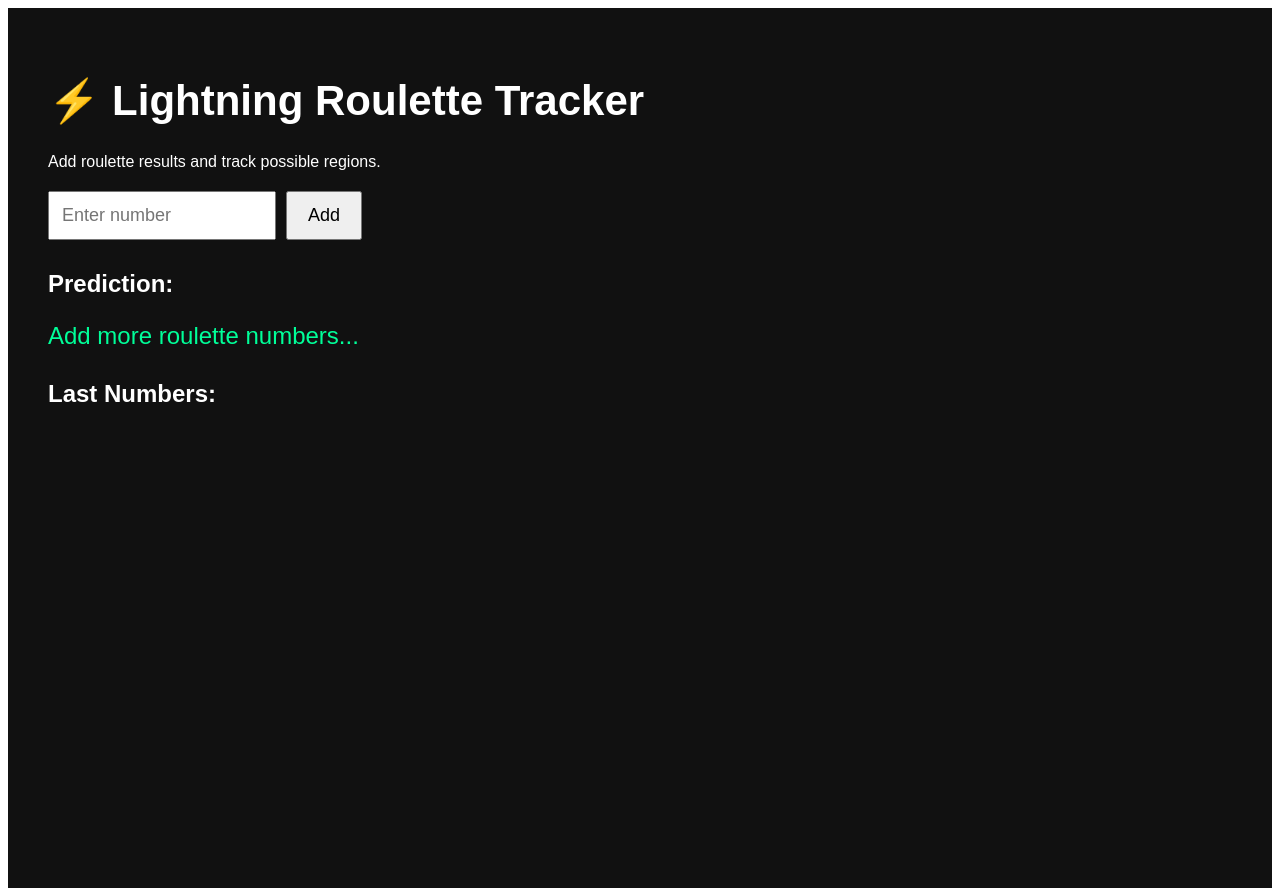
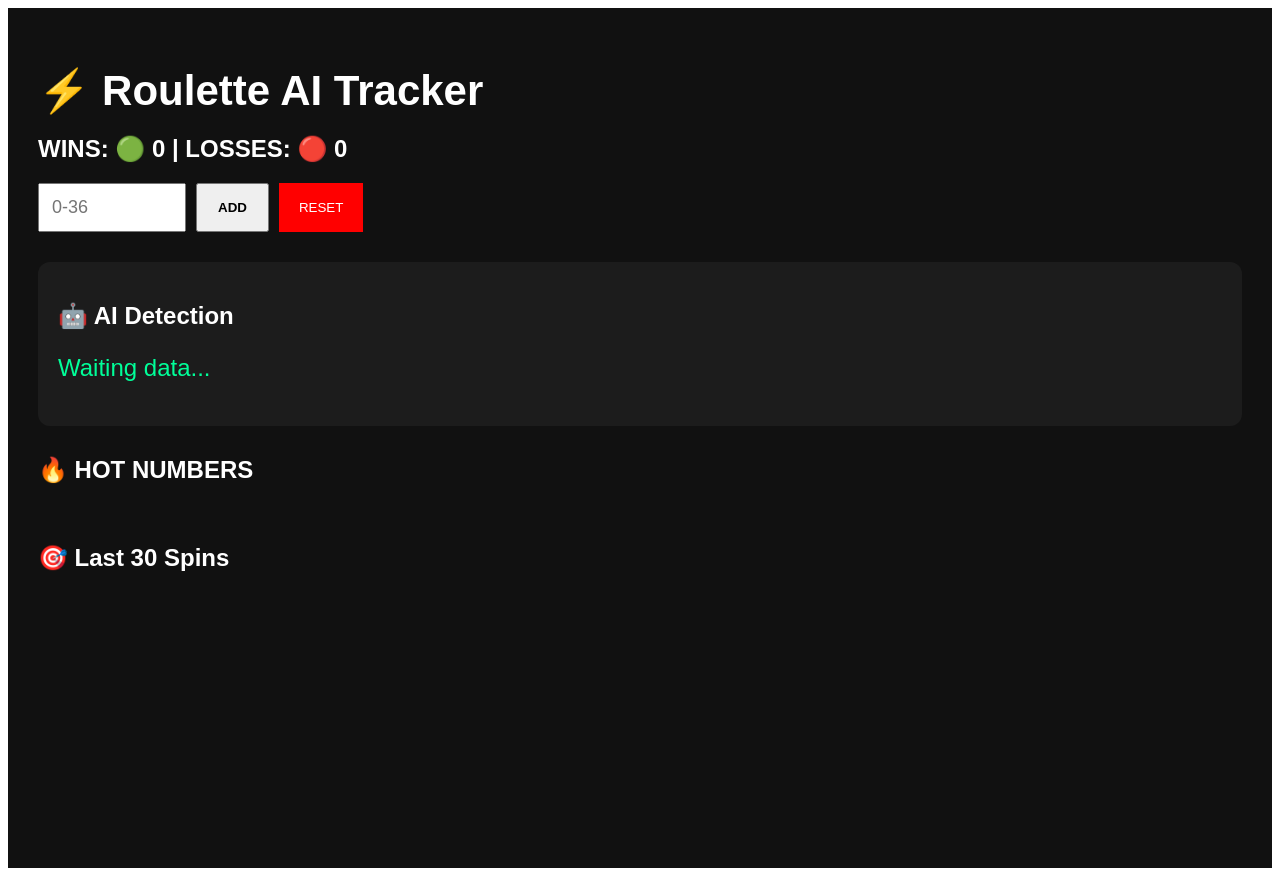
Before and after one commit to leonardoans07/roleta, a Next.js app: page / in a window 1280 px wide. Built offline with nearby package versions, Linux system fonts and the light colour scheme.

Commit message:
Update page.js

```diff
--- a/app/page.js
+++ b/app/page.js
@@ -1,117 +1,360 @@
 'use client'
 
-import { useState } from 'react'
+import { useState, useEffect } from 'react'
+
+const redNumbers = [
+  1,3,5,7,9,12,14,16,18,19,
+  21,23,25,27,30,32,34,36
+]
+
+const wheel = [
+  0,32,15,19,4,21,2,25,17,34,6,
+  27,13,36,11,30,8,23,10,5,24,
+  16,33,1,20,14,31,9,22,18,29,
+  7,28,12,35,3,26
+]
 
 export default function Home() {
+
+  const [input, setInput] = useState('')
   const [numbers, setNumbers] = useState([])
-  const [input, setInput] = useState('')
+  const [prediction, setPrediction] = useState('Waiting data...')
+  const [wins, setWins] = useState(0)
+  const [losses, setLosses] = useState(0)
+  const [lastPrediction, setLastPrediction] = useState(null)
+  const [hotNumbers, setHotNumbers] = useState([])
+
+  useEffect(() => {
+    const saved = localStorage.getItem('roulette_numbers')
+
+    if(saved){
+      setNumbers(JSON.parse(saved))
+    }
+  }, [])
+
+  useEffect(() => {
+    localStorage.setItem(
+      'roulette_numbers',
+      JSON.stringify(numbers)
+    )
+  }, [numbers])
+
+  const getColor = (n) => {
+    if(n === 0) return 'green'
+    return redNumbers.includes(n) ? 'red' : 'black'
+  }
+
+  const getRegion = (n) => {
+    if(n >= 1 && n <= 12) return '1-12'
+    if(n >= 13 && n <= 24) return '13-24'
+    if(n >= 25 && n <= 36) return '25-36'
+    return 'ZERO'
+  }
+
+  const getSector = (n) => {
+
+    const index = wheel.indexOf(n)
+
+    if(index <= 12) return 'Voisins'
+    if(index <= 24) return 'Tiers'
+
+    return 'Orphelins'
+  }
+
+  const detectPattern = (arr) => {
+
+    if(arr.length < 6){
+      return 'Collecting spins...'
+    }
+
+    const lastThree = arr.slice(0,3)
+
+    const sameRegion =
+      getRegion(lastThree[0]) === getRegion(lastThree[1])
+
+    if(sameRegion){
+      return `🔥 Pattern detected: ${getRegion(lastThree[0])}`
+    }
+
+    const sameSector =
+      getSector(lastThree[0]) === getSector(lastThree[1])
+
+    if(sameSector){
+      return `⚡ Sector repeating: ${getSector(lastThree[0])}`
+    }
+
+    const evenPattern =
+      lastThree.every(n => n % 2 === 0)
+
+    if(evenPattern){
+      return '🟢 Even streak detected'
+    }
+
+    return 'No strong pattern'
+  }
+
+  const generatePrediction = (arr) => {
+
+    if(arr.length < 5){
+      return 'Waiting more numbers...'
+    }
+
+    const latest = arr[0]
+
+    const region = getRegion(latest)
+
+    if(region === '1-12'){
+      return 'Possible move → 13-24'
+    }
+
+    if(region === '13-24'){
+      return 'Possible move → 25-36'
+    }
+
+    if(region === '25-36'){
+      return 'Possible move → 1-12'
+    }
+
+    return 'Watch table'
+  }
+
+  const updateHotNumbers = (arr) => {
+
+    const freq = {}
+
+    arr.forEach(n => {
+      freq[n] = (freq[n] || 0) + 1
+    })
+
+    const sorted = Object.entries(freq)
+      .sort((a,b) => b[1] - a[1])
+      .slice(0,5)
+
+    setHotNumbers(sorted)
+  }
 
   const addNumber = () => {
-    if (input === '') return
 
-    setNumbers([parseInt(input), ...numbers.slice(0, 29)])
+    if(input === '') return
+
+    const num = parseInt(input)
+
+    if(num < 0 || num > 36) return
+
+    const updated = [num, ...numbers].slice(0,30)
+
+    if(lastPrediction){
+
+      const predictedRegion =
+        lastPrediction.split('→ ')[1]
+
+      if(predictedRegion){
+
+        if(getRegion(num) === predictedRegion){
+
+          setWins(prev => prev + 1)
+
+        } else {
+
+          setLosses(prev => prev + 1)
+
+        }
+      }
+    }
+
+    const newPrediction =
+      generatePrediction(updated)
+
+    setLastPrediction(newPrediction)
+
+    setPrediction(
+      detectPattern(updated) +
+      ' | ' +
+      newPrediction
+    )
+
+    updateHotNumbers(updated)
+
+    setNumbers(updated)
+
     setInput('')
   }
 
-  const getPrediction = () => {
-    if (numbers.length < 5) {
-      return 'Add more roulette numbers...'
-    }
+  const resetAll = () => {
 
-    const last = numbers[0]
+    setNumbers([])
+    setWins(0)
+    setLosses(0)
+    setPrediction('Waiting data...')
+    setHotNumbers([])
 
-    if (last >= 1 && last <= 12) {
-      return 'Possible region: 13-24'
-    }
-
-    if (last >= 13 && last <= 24) {
-      return 'Possible region: 25-36'
-    }
-
-    if (last >= 25 && last <= 36) {
-      return 'Possible region: 1-12'
-    }
-
-    return 'Watch next spin carefully'
+    localStorage.removeItem('roulette_numbers')
   }
 
   return (
-    <main
-      style={{
-        minHeight: '100vh',
-        background: '#111',
-        color: 'white',
-        padding: '40px',
-        fontFamily: 'Arial'
-      }}
-    >
-      <h1 style={{ fontSize: '42px' }}>
-        ⚡ Lightning Roulette Tracker
+
+    <main style={{
+      background:'#111',
+      minHeight:'100vh',
+      color:'white',
+      padding:'30px',
+      fontFamily:'Arial'
+    }}>
+
+      <h1 style={{
+        fontSize:'42px',
+        marginBottom:'10px'
+      }}>
+        ⚡ Roulette AI Tracker
       </h1>
 
-      <p>
-        Add roulette results and track possible regions.
-      </p>
+      <h2>
+        WINS: 🟢 {wins}
+        {' | '}
+        LOSSES: 🔴 {losses}
+      </h2>
 
-      <div style={{ marginTop: '20px' }}>
+      <div style={{
+        marginTop:'20px',
+        display:'flex',
+        gap:'10px'
+      }}>
+
         <input
           type="number"
+          placeholder="0-36"
           value={input}
-          onChange={(e) => setInput(e.target.value)}
-          placeholder="Enter number"
+          onChange={(e)=>setInput(e.target.value)}
           style={{
-            padding: '12px',
-            fontSize: '18px',
-            width: '200px',
-            marginRight: '10px'
+            padding:'12px',
+            fontSize:'18px',
+            width:'120px'
           }}
         />
 
         <button
           onClick={addNumber}
           style={{
-            padding: '12px 20px',
-            fontSize: '18px',
-            cursor: 'pointer'
+            padding:'12px 20px',
+            cursor:'pointer',
+            fontWeight:'bold'
           }}
         >
-          Add
+          ADD
         </button>
+
+        <button
+          onClick={resetAll}
+          style={{
+            padding:'12px 20px',
+            cursor:'pointer',
+            background:'red',
+            color:'white',
+            border:'none'
+          }}
+        >
+          RESET
+        </button>
+
       </div>
 
-      <div style={{ marginTop: '30px' }}>
-        <h2>Prediction:</h2>
-        <p style={{ color: '#00ff99', fontSize: '24px' }}>
-          {getPrediction()}
+      <div style={{
+        marginTop:'30px',
+        background:'#1c1c1c',
+        padding:'20px',
+        borderRadius:'12px'
+      }}>
+
+        <h2>🤖 AI Detection</h2>
+
+        <p style={{
+          color:'#00ff99',
+          fontSize:'24px'
+        }}>
+          {prediction}
         </p>
+
       </div>
 
-      <div style={{ marginTop: '30px' }}>
-        <h2>Last Numbers:</h2>
+      <div style={{
+        marginTop:'30px'
+      }}>
 
-        <div
-          style={{
-            display: 'flex',
-            gap: '10px',
-            flexWrap: 'wrap'
-          }}
-        >
-          {numbers.map((n, i) => (
+        <h2>🔥 HOT NUMBERS</h2>
+
+        <div style={{
+          display:'flex',
+          gap:'10px',
+          flexWrap:'wrap'
+        }}>
+
+          {hotNumbers.map(([num,count],i)=>(
+
             <div
               key={i}
               style={{
-                background: '#222',
-                padding: '12px',
-                borderRadius: '10px',
-                minWidth: '50px',
-                textAlign: 'center'
+                background:'#222',
+                padding:'15px',
+                borderRadius:'12px',
+                textAlign:'center',
+                minWidth:'80px'
+              }}
+            >
+              <div style={{
+                fontSize:'24px'
+              }}>
+                {num}
+              </div>
+
+              <div>
+                {count}x
+              </div>
+            </div>
+
+          ))}
+
+        </div>
+
+      </div>
+
+      <div style={{
+        marginTop:'40px'
+      }}>
+
+        <h2>🎯 Last 30 Spins</h2>
+
+        <div style={{
+          display:'flex',
+          gap:'10px',
+          flexWrap:'wrap'
+        }}>
+
+          {numbers.map((n,i)=>(
+
+            <div
+              key={i}
+              style={{
+                width:'60px',
+                height:'60px',
+                borderRadius:'50%',
+                background:getColor(n),
+                display:'flex',
+                alignItems:'center',
+                justifyContent:'center',
+                fontWeight:'bold',
+                fontSize:'20px',
+                border:'2px solid white'
               }}
             >
               {n}
             </div>
+
           ))}
+
         </div>
+
       </div>
+
     </main>
   )
 }
```
